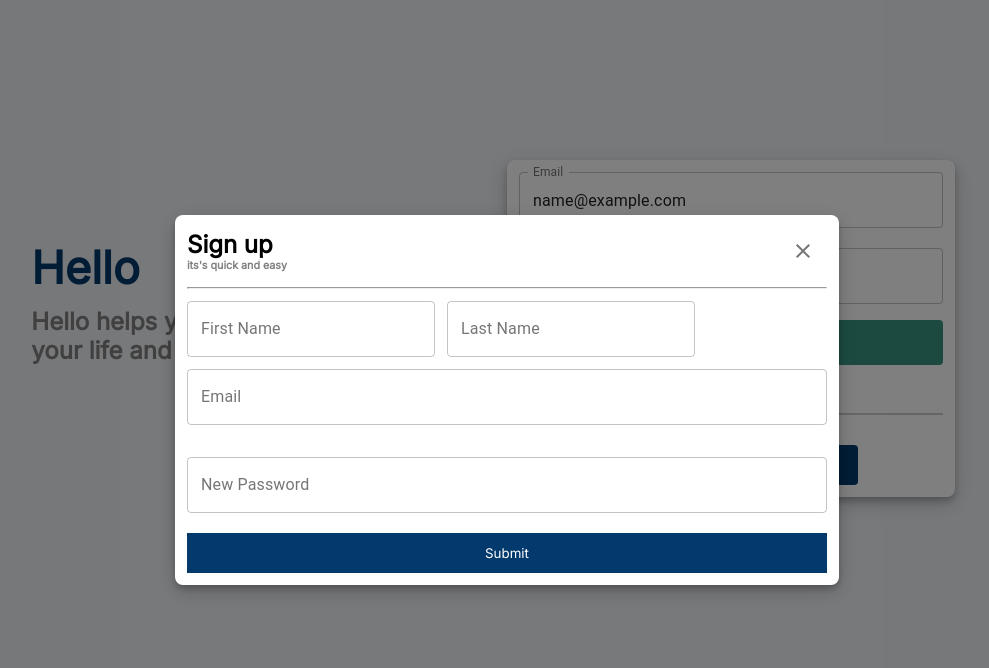
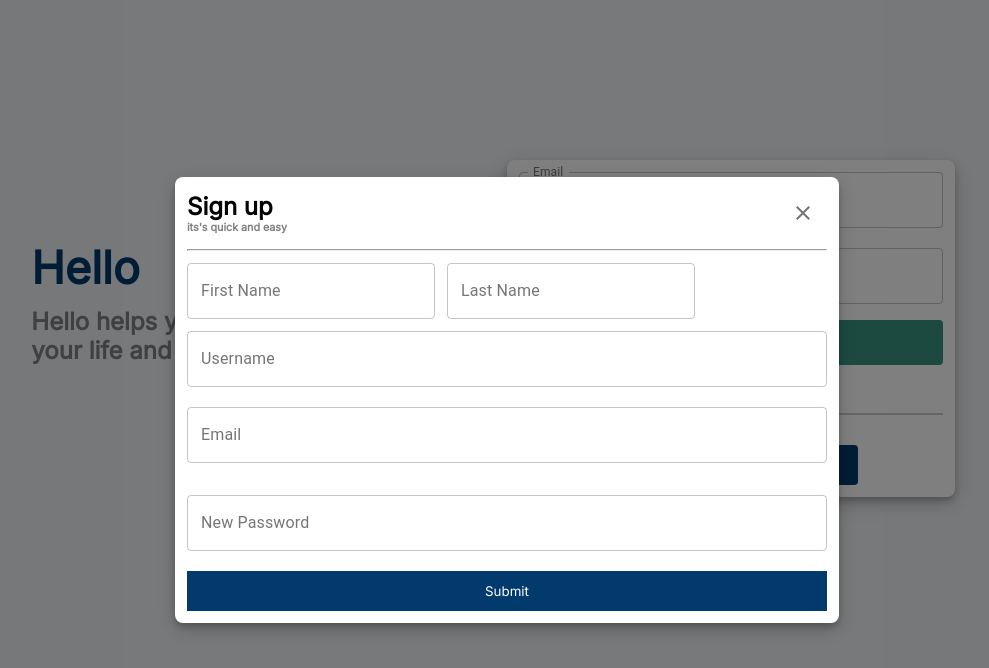
Before and after one commit to amritkc/hello, a React (Create React App) app: page /login in a window 1280 px wide. Both pictures are taken after typing "name@example.com", "Sample123" into the empty fields and a click on the button "Create a new account". Shown: the top 668 px of the page, without its empty margins (133-1122 px from the left). Built offline with nearby package versions, Linux system fonts and the light colour scheme; no server answers.

Commit message:
changes done in userLogin

```diff
--- a/src/modal/Signupmodal.js
+++ b/src/modal/Signupmodal.js
@@ -21,7 +21,9 @@ function Signupmodal() {
   const [lastname, setLastname] = useState("");
   const [email, setEmail] = useState("");
   const [password, setPassword] = useState("");
+  const [username, setusername] = useState("");
   const [user, setUser] = useState(null);
+  const [usernameexit, setusernameexit] = useState("");
 
   //yup login
   const {
@@ -71,12 +73,29 @@ function Signupmodal() {
       firstname: firstname,
       lastname: lastname,
       email: email,
-      id: auth.currentUser.uid,
+      id: username,
+      uidid: auth.currentUser.uid,
       password: password,
     };
 
     console.log(auth.currentUser);
-    Firestore.collection("users").doc(auth.currentUser.uid).set(docData);
+    Firestore.collection("users").doc(username).set(docData);
+  };
+  const usernamechange = (e) => {
+    if (e.target.value != "") {
+      let docRef = Firestore.collection("users").doc(e.target.value);
+      docRef.get().then((doc) => {
+        if (doc.exists) {
+          console.log("Document data:", doc.data());
+          setusernameexit("Username Alredy Exists");
+        } else {
+          // doc.data() will be undefined in this case
+          console.log("No such document!");
+          setusernameexit("");
+          setusername(e.target.value);
+        }
+      });
+    }
   };
   return (
     <div className="modal__body">
@@ -96,6 +115,16 @@ function Signupmodal() {
             variant="outlined"
           />
         </div>
+        <TextField
+          fullWidth
+          label="Username"
+          type="name"
+          onChange={usernamechange}
+          // {...register("email")}
+          variant="outlined"
+        />
+        <h2 style={{ fontSize: "12px", color: "red" }}>{usernameexit}</h2>
+        <br />
         <TextField
           fullWidth
           label="Email"
```
